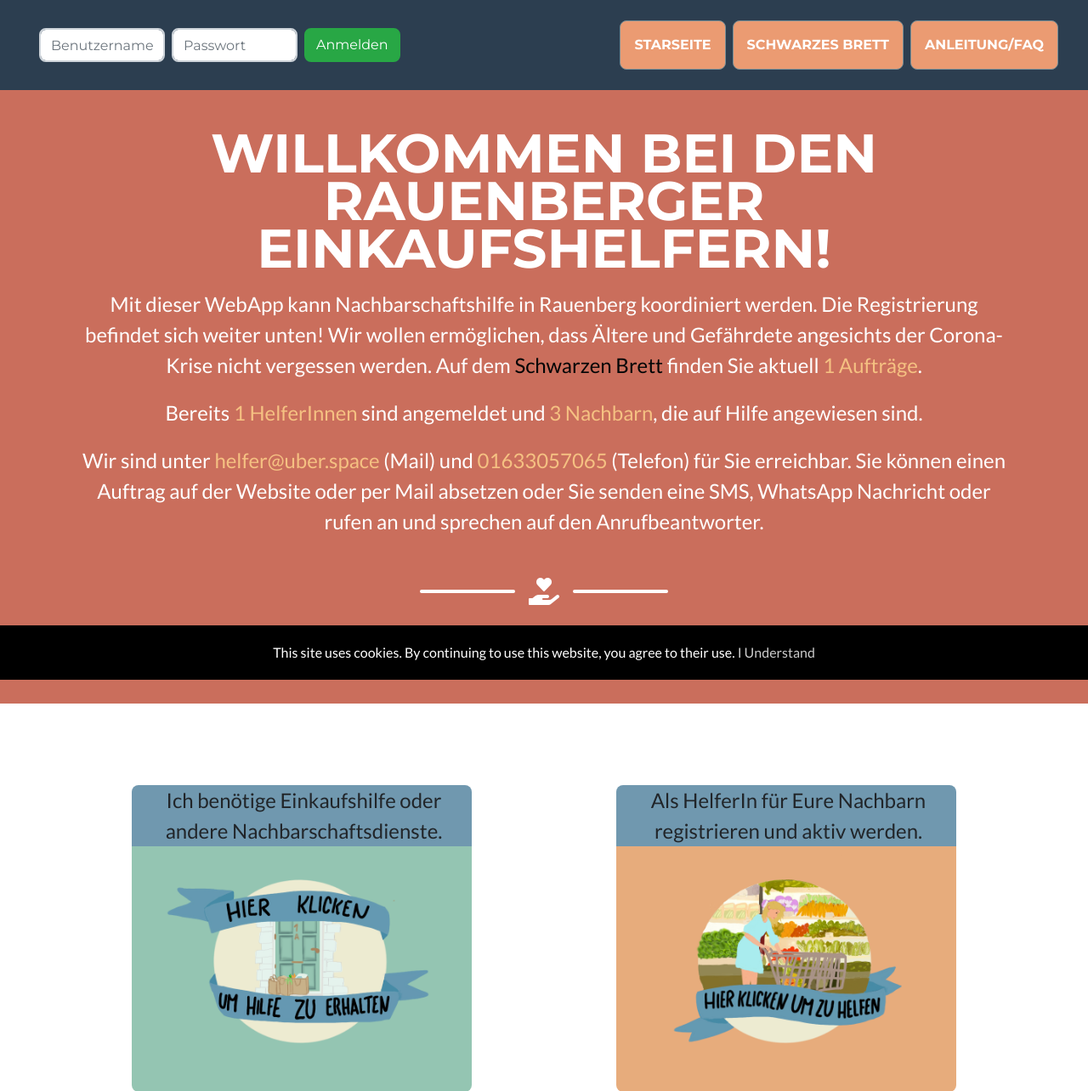
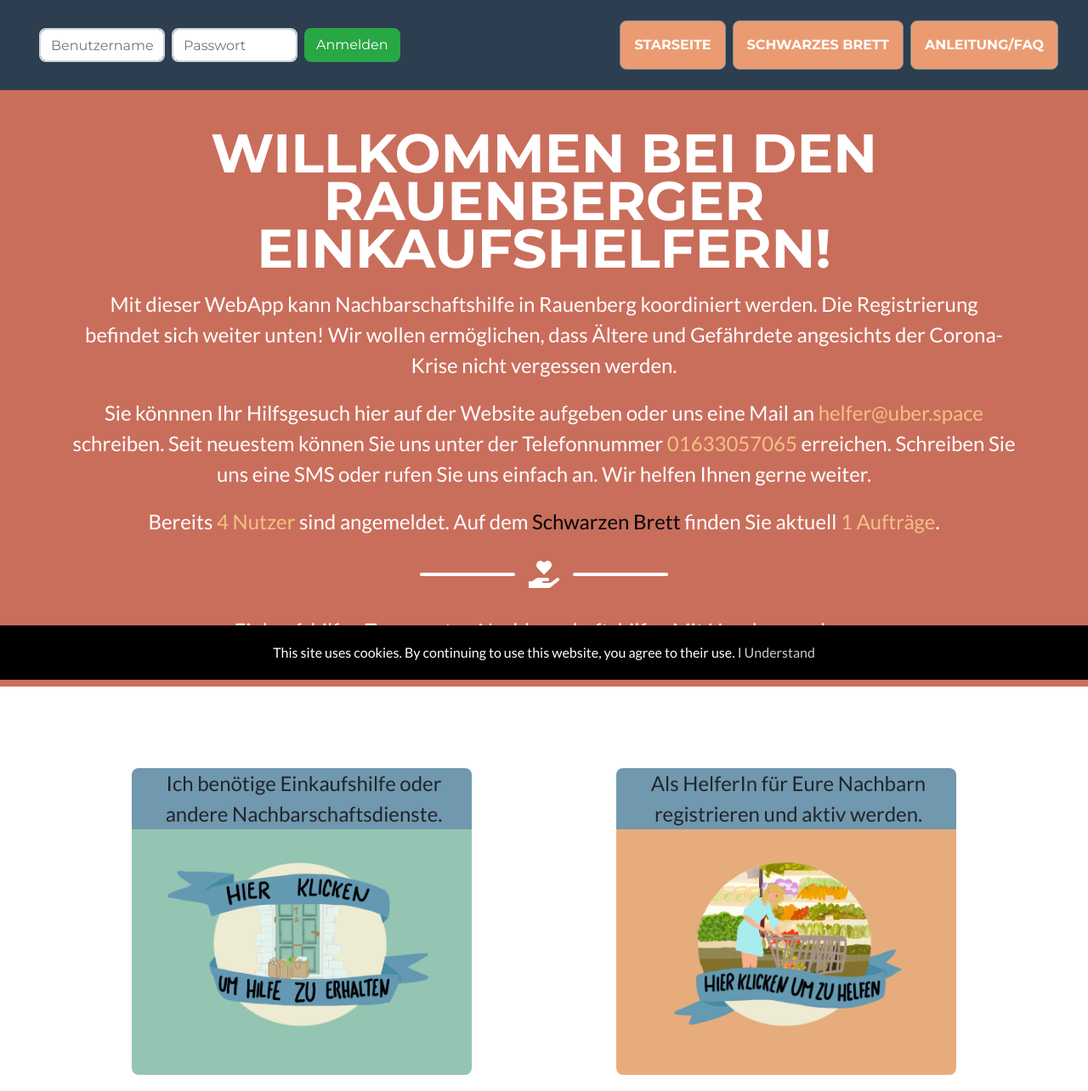
Before and after one commit to SYoy/voluntary_grocery_shopping, a Django app: page / in a window 1280 px wide. Shown: the top 1284 px of the page at 85% size. Run offline with Django 3.2, Linux system fonts and the light colour scheme; data comes from the database, SQL or seed files in the repository; some libraries are stand-ins or nearby versions.

Commit message:
wording changed

```diff
--- a/EinkaufsApp/templates/public/start.html
+++ b/EinkaufsApp/templates/public/start.html
@@ -37,16 +37,30 @@
       <!-- Masthead Heading -->
         <div class="d-none d-xl-block" style="margin-top: -3rem;">
           <h1 class="masthead-heading text-uppercase mb-0">Willkommen bei den Rauenberger Einkaufshelfern!</h1>
-            <p class="masthead-subheading  mb-0" style="margin-top: 20px">Mit dieser WebApp kann Nachbarschaftshilfe in Rauenberg koordiniert werden. Die Registrierung befindet sich weiter unten! Wir wollen ermöglichen, dass Ältere und Gefährdete angesichts der Corona-Krise nicht vergessen werden. Auf dem <a style="color: rgba(1,5,6,1)" href="{%  url 'public_blackboard' %}">Schwarzen Brett</a> finden Sie aktuell <a style="color: #f5c182;">{{ count_Auftraege }} Aufträge</a>.</p>
-            <p class="masthead-subheading  mb-0" style="margin-top: 20px">Bereits <a style="color: #f5c182;"> {{ count_helfer }} HelferInnen</a> sind angemeldet und <a style="color: #f5c182;"> {{ count_Em }} Nachbarn</a>, die auf Hilfe angewiesen sind.</p>
-            <p class="masthead-subheading  mb-0" style="margin-top: 20px">Wir sind unter <a style="color: #f5c182"  href="mailto:helfer@uber.space">helfer@uber.space</a> (Mail) und <a style="color: #f5c182;">01633057065</a> (Telefon) für Sie erreichbar. Sie können einen Auftrag auf der Website oder per Mail absetzen oder Sie senden eine SMS, WhatsApp Nachricht oder rufen an und sprechen auf den Anrufbeantworter.</p>
-            <p class="masthead-subheading  mb-0" style="margin-top: 20px"></p>
+            <p class="masthead-subheading  mb-0" style="margin-top: 20px">Mit dieser WebApp kann Nachbarschaftshilfe in Rauenberg koordiniert werden.
+                Die Registrierung befindet sich weiter unten! Wir wollen ermöglichen, dass Ältere und Gefährdete angesichts der Corona-Krise nicht vergessen werden.
+            </p>
+            <p class="masthead-subheading  mb-0" style="margin-top: 20px">
+                Sie könnnen Ihr Hilfsgesuch hier auf der Website aufgeben oder uns eine Mail an  <a style="color: #f5c182"  href="mailto:helfer@uber.space">helfer@uber.space</a> schreiben.
+                Seit neuestem können Sie uns unter der Telefonnummer <a style="color: #f5c182;">01633057065</a> erreichen.
+                Schreiben Sie uns eine SMS oder rufen Sie uns einfach an. Wir helfen Ihnen gerne weiter.</p>
+
+            <p class="masthead-subheading  mb-0" style="margin-top: 20px">Bereits <a style="color: #f5c182;"> {{ count_user }} Nutzer</a> sind angemeldet.
+            Auf dem <a style="color: rgba(1,5,6,1)" href="{%  url 'public_blackboard' %}">Schwarzen Brett</a> finden Sie aktuell <a style="color: #f5c182;">{{ count_Auftraege }} Aufträge</a>.</p>
+            <!--<p class="masthead-subheading  mb-0" style="margin-top: 20px">Bereits <a style="color: #f5c182;"> {{ count_helfer }} HelferInnen</a> sind angemeldet und <a style="color: #f5c182;"> {{ count_Em }} Nachbarn</a>, die auf Hilfe angewiesen sind.
+            Auf dem <a style="color: rgba(1,5,6,1)" href="{%  url 'public_blackboard' %}">Schwarzen Brett</a> finden Sie aktuell <a style="color: #f5c182;">{{ count_Auftraege }} Aufträge</a>.</p>-->
+
         </div>
         <div class="d-xl-none" style="margin-top: -3rem">
           <h1 class="masthead-heading text-uppercase mb-0" style="font-size: xx-large">Willkommen bei den Rauenberger Einkaufshelfern!</h1>
-            <p class="masthead-subheading  mb-0" style="margin-top: 20px">Wir sind unter <a style="color: #f5c182"  href="mailto:helfer@uber.space">helfer@uber.space</a> (Mail) und <a style="color: #f5c182;">01633057065</a> (Telefon) für Sie erreichbar. Sie können einen Auftrag auf der Website oder per Mail absetzen oder Sie senden eine SMS, WhatsApp Nachricht oder rufen an und sprechen auf den Anrufbeantworter.</p>
-            <p class="masthead-subheading  mb-0" style="margin-top: 20px">Bereits <a style="color: #f5c182;"> {{ count_helfer }} HelferInnen</a> sind angemeldet und <a style="color: #f5c182;"> {{ count_Em }} Nachbarn</a>, die auf Hilfe angewiesen sind. Aktuell gibt es <a style="color: #f5c182;">{{ count_Auftraege }} offene Aufträge</a>.</p>
-            <p class="masthead-subheading  mb-0" style="margin-top: 20px">Wir wollen ermöglichen, dass Ältere und Gefährdete angesichts der Corona-Krise nicht vergessen werden. Auf dem <a style="color: rgba(1,5,6,1)" href="{%  url 'public_blackboard' %}">Schwarzen Brett</a> finden Sie aktuelle Aufträge. Die Registrierung befindet sich weiter unten!</p>
+            <p class="masthead-subheading  mb-0" style="margin-top: 20px">Wir wollen ermöglichen, dass Ältere und Gefährdete angesichts der Corona-Krise nicht vergessen werden. Die Registrierung finden Sie weiter unten!</p>
+             <p class="masthead-subheading  mb-0" style="margin-top: 20px">
+                Sie könnnen Ihr Hilfsgesuch hier auf der Website aufgeben oder uns eine Mail an  <a style="color: #f5c182"  href="mailto:helfer@uber.space">helfer@uber.space</a> schreiben.
+                Seit neuestem können Sie uns unter der Telefonnummer <a style="color: #f5c182;">01633057065</a> erreichen.
+                Schreiben Sie uns eine SMS oder rufen Sie uns einfach an. Wir helfen Ihnen gerne weiter.</p>
+
+            <p class="masthead-subheading  mb-0" style="margin-top: 20px">Bereits <a style="color: #f5c182;"> {{ count_user }} Nutzer</a> sind angemeldet.
+            Auf dem <a style="color: rgba(1,5,6,1)" href="{%  url 'public_blackboard' %}">Schwarzen Brett</a> finden Sie aktuell <a style="color: #f5c182;">{{ count_Auftraege }} Aufträge</a>.</p>
         </div>
 
       <!-- Icon Divider -->
@@ -59,7 +73,7 @@
       </div>
 
       <!-- Masthead Subheading -->
-      <p class="masthead-subheading font-weight-light mb-0">Einkaufshilfe - Transporte - Nachbarschaftshilfe - mit Hund rausgehen</p>
+      <p class="masthead-subheading font-weight-light mb-0">Einkaufshilfe - Transporte - Nachbarschaftshilfe - Mit Hund rausgehen</p>
 
     </div>
   </header>
--- a/EinkaufsApp/views.py
+++ b/EinkaufsApp/views.py
@@ -34,7 +34,7 @@ def start(request):
     query = User.objects.filter(person__group="H")
     query2 = User.objects.filter(person__group="E")
     query_auftraege = Einkaufsauftrag.objects.filter(status="aktiv")
-    return render(request, 'public/start.html', {"count_helfer": len(query), "count_Em": len(query2), "count_Auftraege": len(query_auftraege)})
+    return render(request, 'public/start.html', {"count_helfer": len(query), "count_Em": len(query2), "count_Auftraege": len(query_auftraege), "count_user": len(query.union(query2))})
 
 
 ## PUBLIC
```
